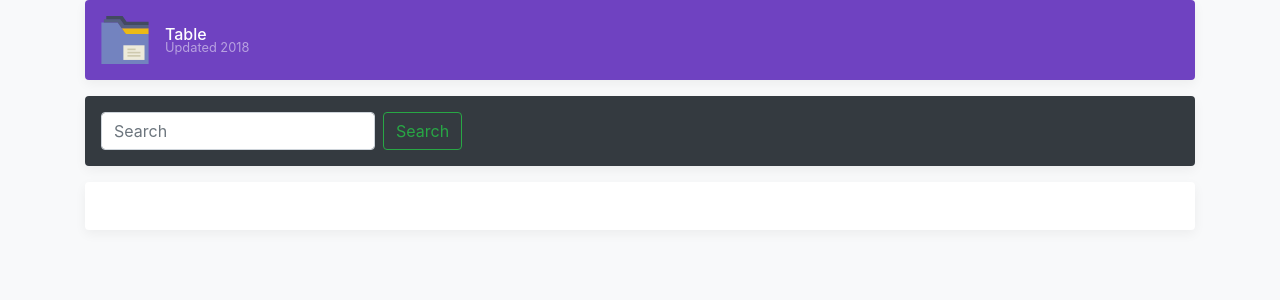
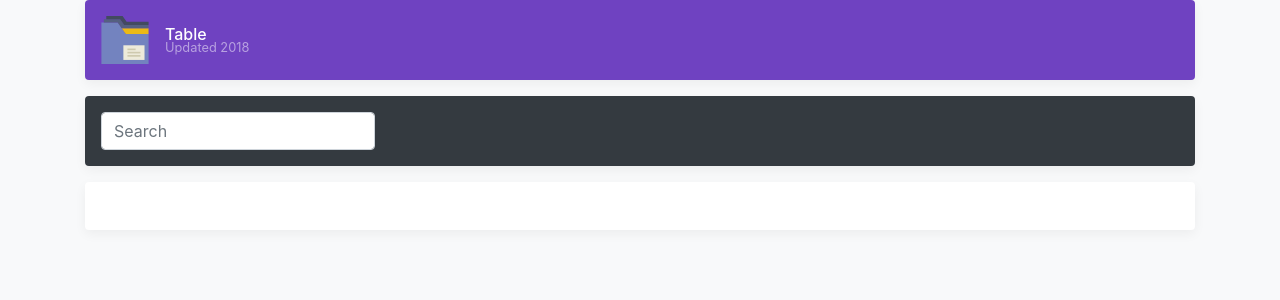
Before and after one commit to PranovD/LLOV, a Flask app: template templates/data.html in a window 1280 px wide. Shown: the part 116-416 px from the top of the page. Run offline with Flask 2, Linux system fonts and the light colour scheme; the template is opened without the code that fills it, so the values that code supplies are empty; some libraries are stand-ins or nearby versions.

Commit message:
cleaned up data code

```diff
--- a/templates/data.html
+++ b/templates/data.html
@@ -39,7 +39,6 @@
     <div class="d-flex align-items-center p-3 my-3 text-white-50 bg-dark rounded box-shadow">
         <form class="form-inline my-2 my-lg-0">
           <input class="form-control mr-sm-2" type="text" placeholder="Search" onkeyup="search()" id="searchBox"aria-label="Search">
-          <button class="btn btn-outline-success my-2 my-sm-0" type="submit">Search</button>
         </form>
     </div>
 
@@ -76,16 +75,12 @@
 
     <script>
         function updateDiv(uniqueKey, keys) {
-            console.log(keys);
             var data = []
             $("." + uniqueKey).each(function() {
                 data.push($(this).text().trim());
             });
-            console.log(data);
-            console.log(data[1]);
-            console.log("hi");
+
             var innerHTML = "<table class='table'>"
-
             for (i = 0; i < keys.length; i++) {
                 innerHTML += "\
                     <tr>\
```
